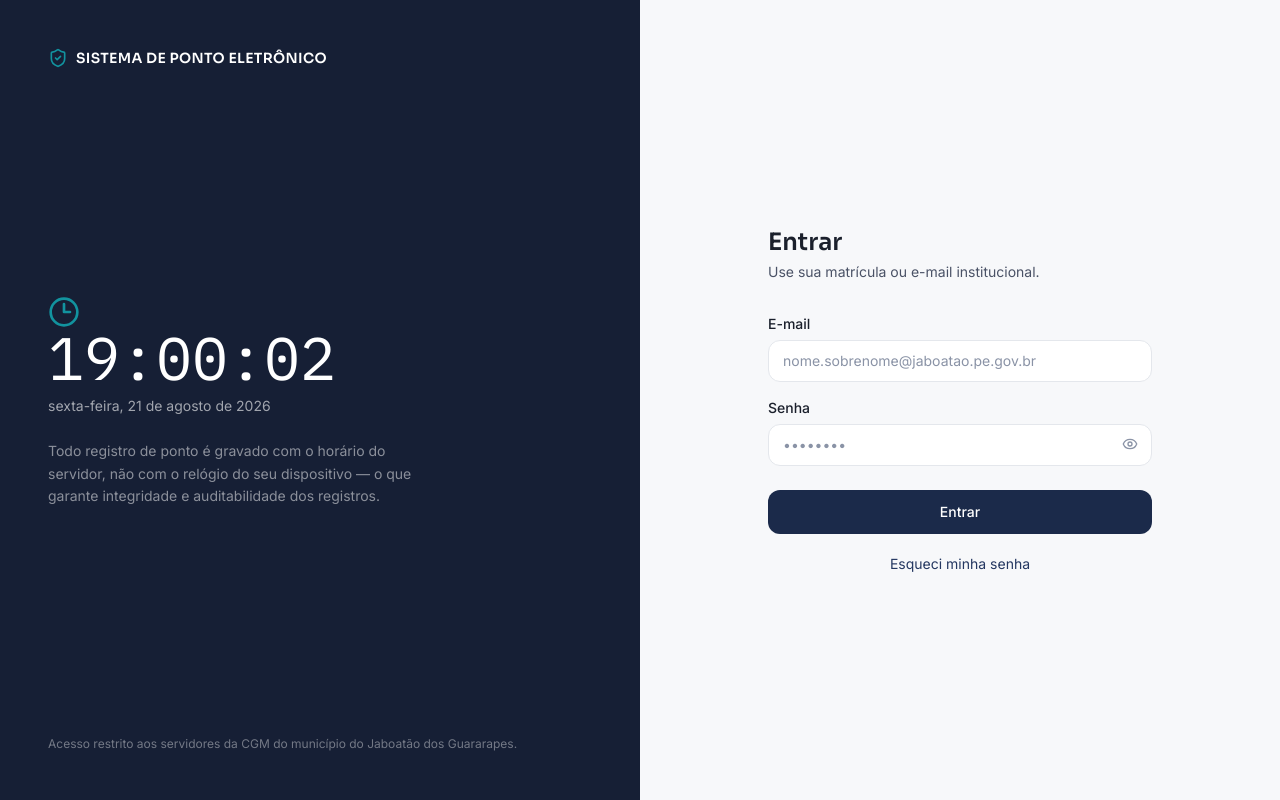
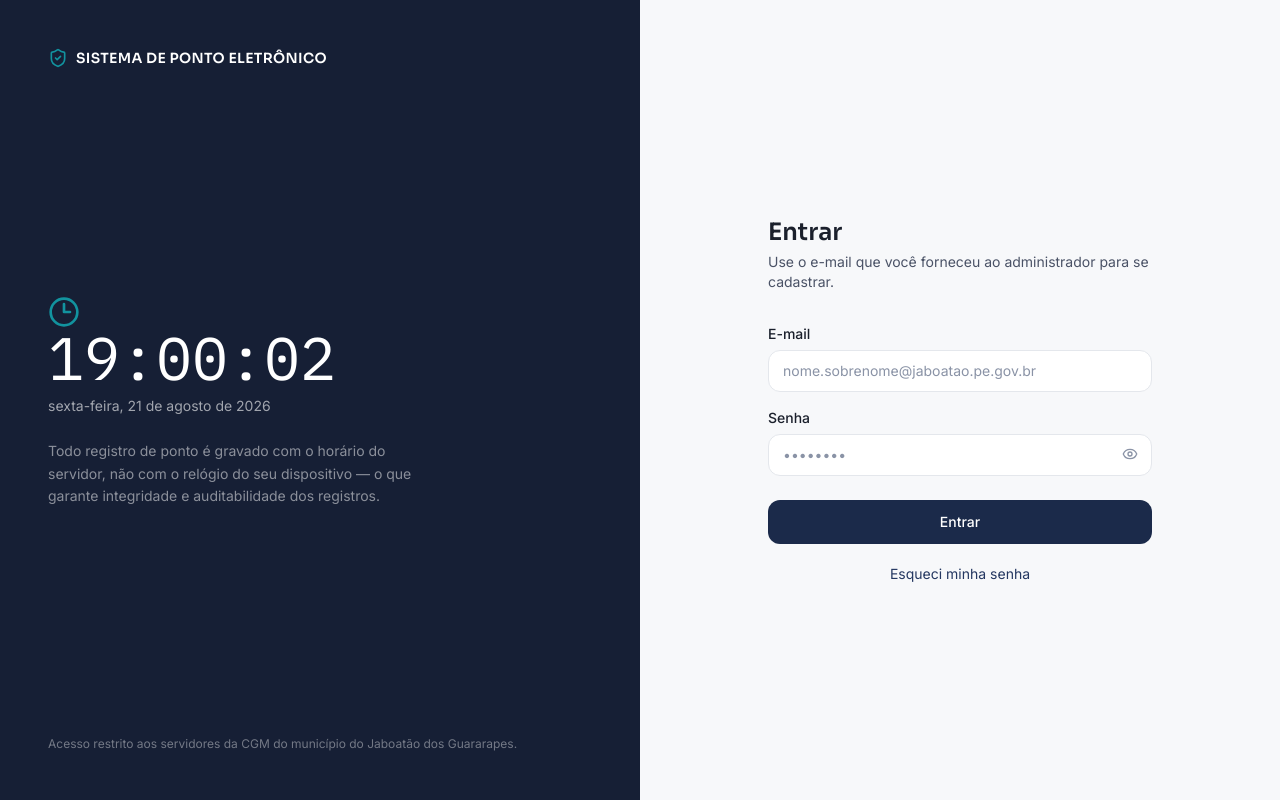
Before and after one commit to AlailsonDev/ponto-eletronico, a Next.js app: page /login in a window 1280 px wide. Built offline with nearby package versions, Linux system fonts and the light colour scheme; no server answers.

Commit message:
alteração de subtítulo na tela de login

```diff
--- a/src/app/(auth)/login/page.tsx
+++ b/src/app/(auth)/login/page.tsx
@@ -167,10 +167,15 @@ export default function LoginPage() {
           <h1 className="font-display text-2xl font-semibold text-ink-900">
             {modoRecuperacao ? "Recuperar senha" : "Entrar"}
           </h1>
+          {/* <p className="mt-1 mb-8 font-body text-sm text-ink-600">
+            {modoRecuperacao
+              ? "Informe seu e-mail cadastrado para receber o link de redefinição."
+              : "Use sua matrícula ou e-mail institucional."}
+          </p> */}
           <p className="mt-1 mb-8 font-body text-sm text-ink-600">
             {modoRecuperacao
               ? "Informe seu e-mail cadastrado para receber o link de redefinição."
-              : "Use sua matrícula ou e-mail institucional."}
+              : "Use o e-mail que você forneceu ao administrador para se cadastrar."}
           </p>
 
           {!modoRecuperacao ? (
```
